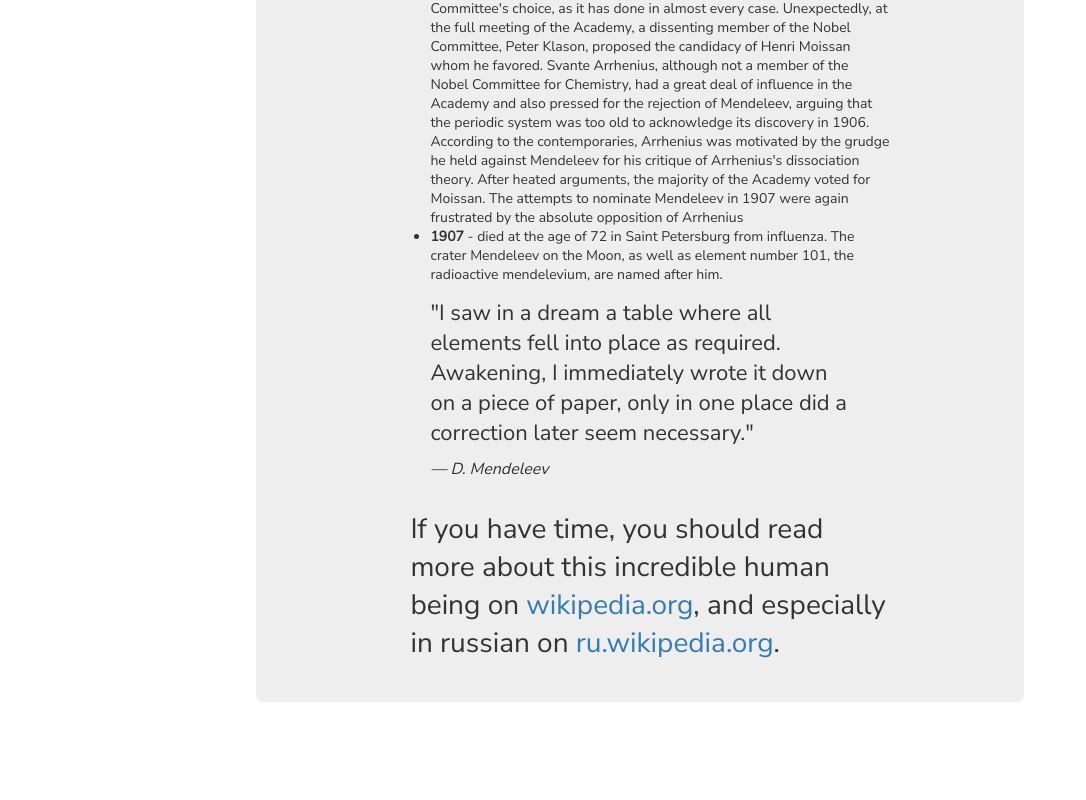
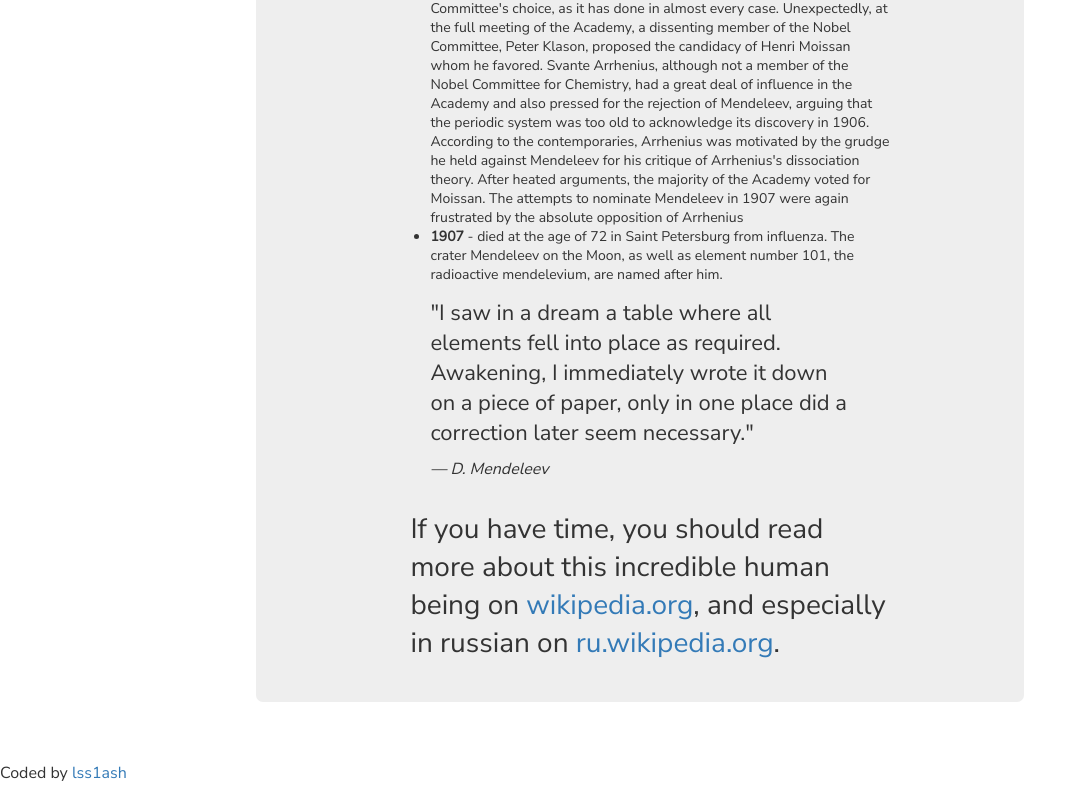
Before and after one commit to lss1ash/freeCodeCamp-TributePage, a plain HTML site: page index.html in a window 1280 px wide. Shown: the part 1556-2356 px from the top of the page, without its empty margins (0-1086 px from the left). Before the commit the page ends 2318 px from the top, so only its background shows below. Drawn offline with Linux system fonts and the light colour scheme.

Commit message:
footer created

```diff
--- a/index.html
+++ b/index.html
@@ -44,5 +44,8 @@
         <p>If you have time, you should read more about this incredible human being on <a href="https://en.wikipedia.org/wiki/Dmitri_Mendeleev" target="_blank">wikipedia.org</a>, and especially in russian on <a href="https://ru.wikipedia.org/wiki/%D0%9C%D0%B5%D0%BD%D0%B4%D0%B5%D0%BB%D0%B5%D0%B5%D0%B2,_%D0%94%D0%BC%D0%B8%D1%82%D1%80%D0%B8%D0%B9_%D0%98%D0%B2%D0%B0%D0%BD%D0%BE%D0%B2%D0%B8%D1%87" target="_blank">ru.wikipedia.org</a>.</p>
       </section>
     </main>
+    <footer>
+      <p>Coded by <a href="https://www.freecodecamp.com/lss1ash">lss1ash</a></p>
+    </footer>
   </body>
 </html>
```
